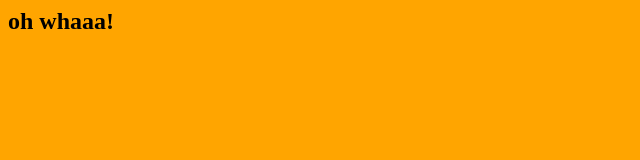
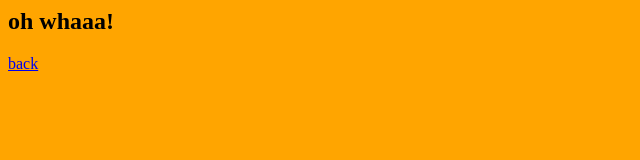
Before and after one commit to Mohsan-Serco/web-platform-wurvna-s1clgj, a plain HTML site: page me.html in a window 1280 px wide. Shown: the full height of the page, 0-640 px from the left. Drawn offline with Linux system fonts and the light colour scheme.

Commit message:
1 file modified

```diff
--- a/me.html
+++ b/me.html
@@ -4,5 +4,6 @@
   </head>
   <body>
     <h2>oh whaaa!</h2>
+    <a href="./index.html">back</a>
   </body>
 </html>
```
